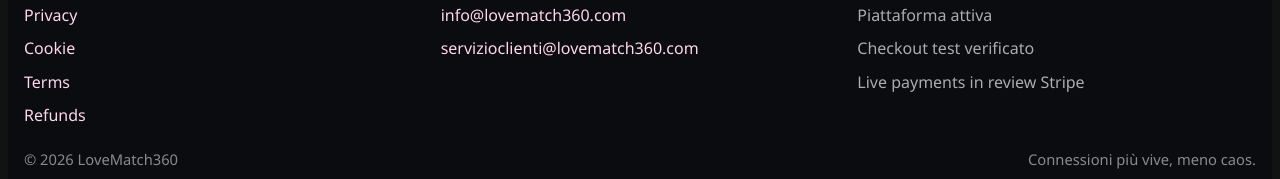
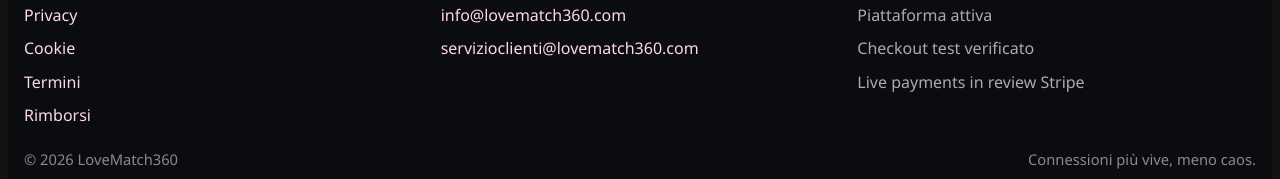
Before and after one commit to ciuval/lm360-admin-prod, a React (Vite) app: page /#/premium in a window 1280 px wide. Shown: the part 997-1176 px from the top of the page. Built offline with nearby package versions, Linux system fonts and the light colour scheme; no server answers.

Commit message:
add site footer to app shell

```diff
--- a/src/components/SiteFooter.jsx
+++ b/src/components/SiteFooter.jsx
@@ -27,8 +27,8 @@
             <div style={stackStyle}>
               <FooterLink to="/privacy">Privacy</FooterLink>
               <FooterLink to="/cookie">Cookie</FooterLink>
-              <FooterLink to="/terms">Terms</FooterLink>
-              <FooterLink to="/refunds">Refunds</FooterLink>
+              <FooterLink to="/terms">Termini</FooterLink>
+              <FooterLink to="/refunds">Rimborsi</FooterLink>
             </div>
           </div>
 
```
